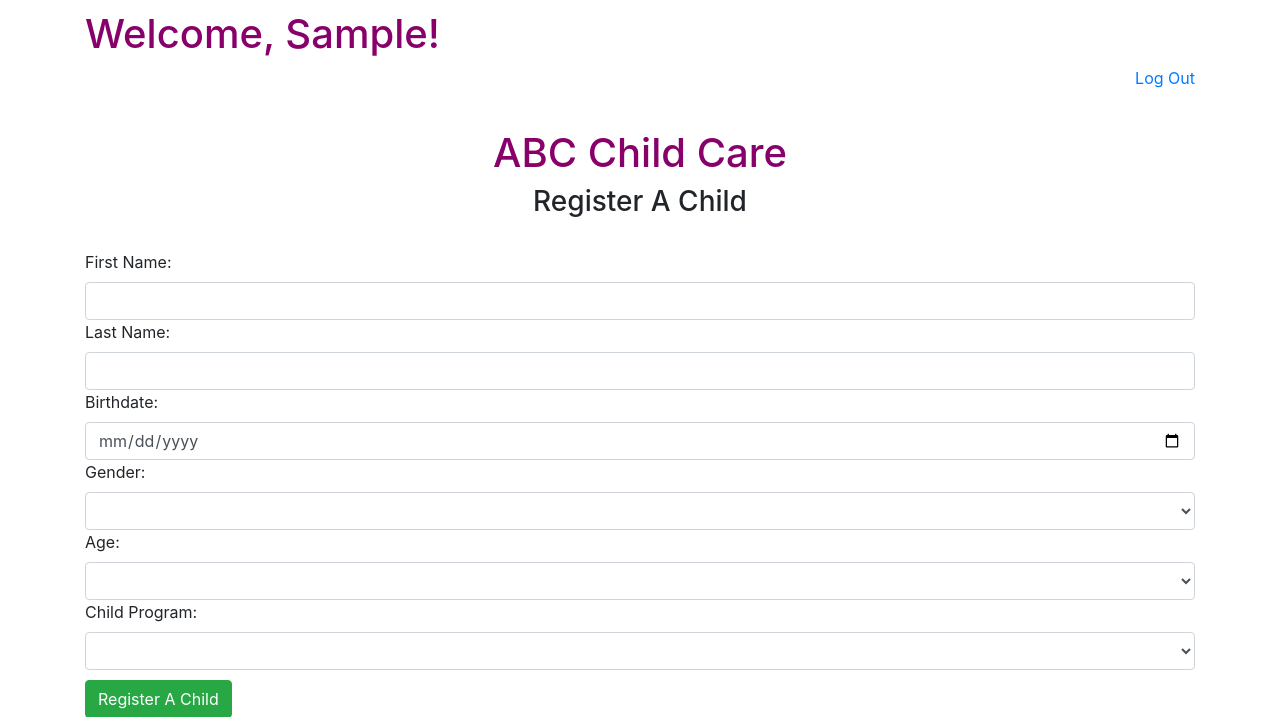
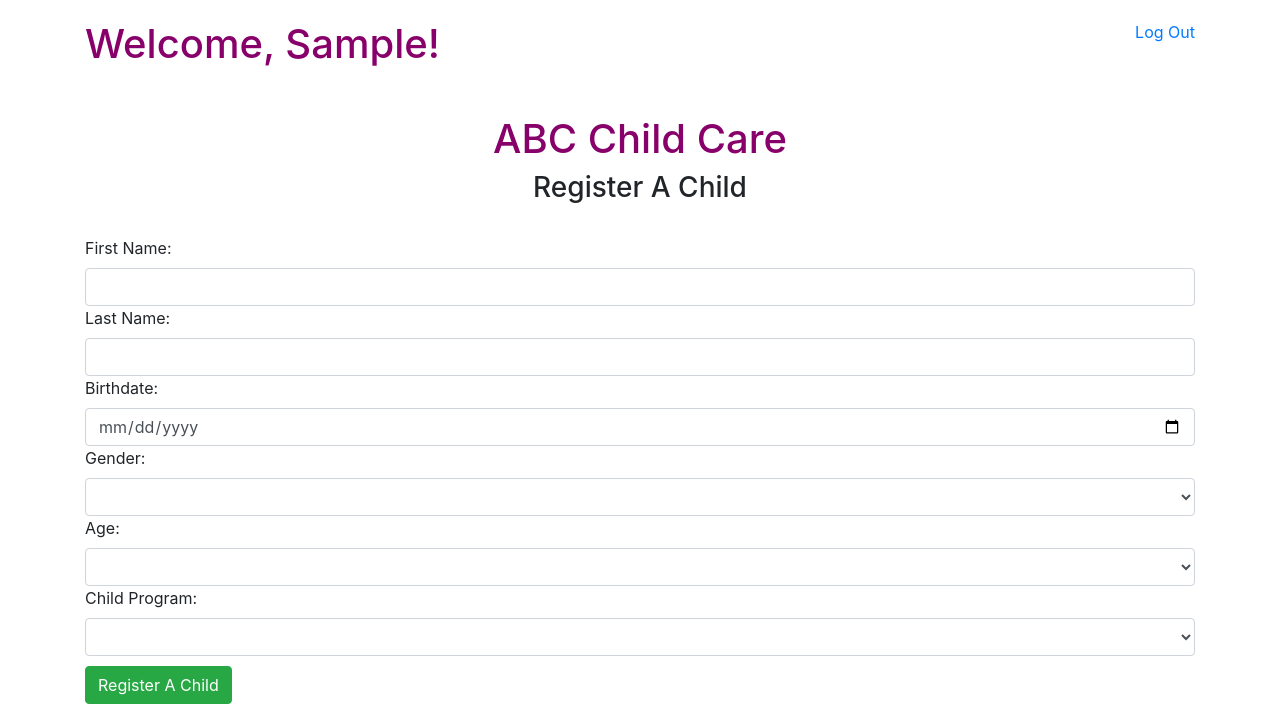
Before and after one commit to lili-mar/Group_project, a Django app: template group_proj/group_app/templates/childForm.html in a window 1280 px wide. Shown: the top 717 px of the page. Run offline with Django 3.2, Linux system fonts and the light colour scheme; the template is opened without the code that fills it, so the values that code supplies are empty; the visitor is signed in with stand-in values (Sample User, id 1); some libraries are stand-ins or nearby versions.

Commit message:
Makemigrations/Migrated

```diff
--- a/group_proj/group_app/static/css/style.css
+++ b/group_proj/group_app/static/css/style.css
@@ -45,13 +45,13 @@ h2{
 /*Developer: Mridula*/
 /*Register A Child*/
 
-/*
+
 #header{
     display:inline-block;
     vertical-align: middle;
     margin-top:10px;
 }
-*/
+
 
 .container{
     margin-top:10px;
--- a/group_proj/group_app/templates/childForm.html
+++ b/group_proj/group_app/templates/childForm.html
@@ -11,21 +11,19 @@
 <body>
     <div class="container">
 
-        <h1>Welcome, {{ user.first_name }}!</h1>
-        <a class="float-right" href="/ABC/logout">Log Out</a>
+        <h1 id="header">Welcome, {{ user.first_name }}!</h1>
+        <a id="header" class="float-right" href="/ABC/logout">Log Out</a>
 
         <br><br><br><br>
 
-        <!--<p> This is the page to add/register a new Child -AFTER successful validation</p>-->
-        <!--<br>-->
     <div id="register_child">
 
         <h1>ABC Child Care</h1>
             <h3>Register A Child</h3>
-            <!--<p> It will display the form to add/register a new Child</p>-->
+
             <br><br>
 
-            <form id="form-button" action="/ABC/regChild" method="POST"> <!--path('regChild', views.regChild),-->
+            <form id="form-button" action="/ABC/regChild" method="POST">
                 {% csrf_token %}
                 <div class='pMsgs'>
 
@@ -40,7 +38,6 @@
                 </div><!--pMsgs-->
 
                 <label class="block" for="first_name">First Name:</label>
-                <!--<input class="input" type="text" name="first_name">-->
                 <input class="form-control" type="text" name="first_name">
 
                 <label class="block" for="last_name">Last Name:</label>
@@ -83,19 +80,8 @@
             </form><!--End of Form-->
 
 
-            <!--
 
-
-
-            <hr>
-
-            <p>FOR NOW -the link will log you out because there is no form pointing anywhere -there is no CHILD model yet -but you get the point</p>
-            <a href="/ABC/myProfile"><strong>when the REGISTER a CHILD button is clicked  -it will show myProfile with the Enrolled Child(ren) updated</strong></a>
-
-            <br><br>
-            <br><br>
-            -->
-    </div><!--My profile-->
+    </div><!--Register A Child-->
 
 
 
--- a/group_proj/group_app/templates/index.html
+++ b/group_proj/group_app/templates/index.html
@@ -24,7 +24,7 @@
                       <h3 class="card-title">Login</h3>
                         <form class='partlogin' action="/ABC/login" method="POST">
                             {% csrf_token %}
-                            <!--Errors-->
+
                             <div class='pMsgs'>
                                 {% if messages %}
                                     <ul class="messages">
--- a/group_proj/group_app/templates/regForm.html
+++ b/group_proj/group_app/templates/regForm.html
@@ -14,7 +14,7 @@
     <div class="container">
         <h1 class="display-4 text-center">Welcome to ABC ChildCare!</h1>
 
-        <a class="float-right" href="/ABC/logout">Back</a><!--Replaced the word Logout with Back-->
+        <a class="float-right" href="/ABC/logout">Back</a>
 
         <br><br>
         <div class="card">
```
Also changed, not shown: group_proj/db.sqlite3, group_proj/group_app/migrations/0001_initial.py.
